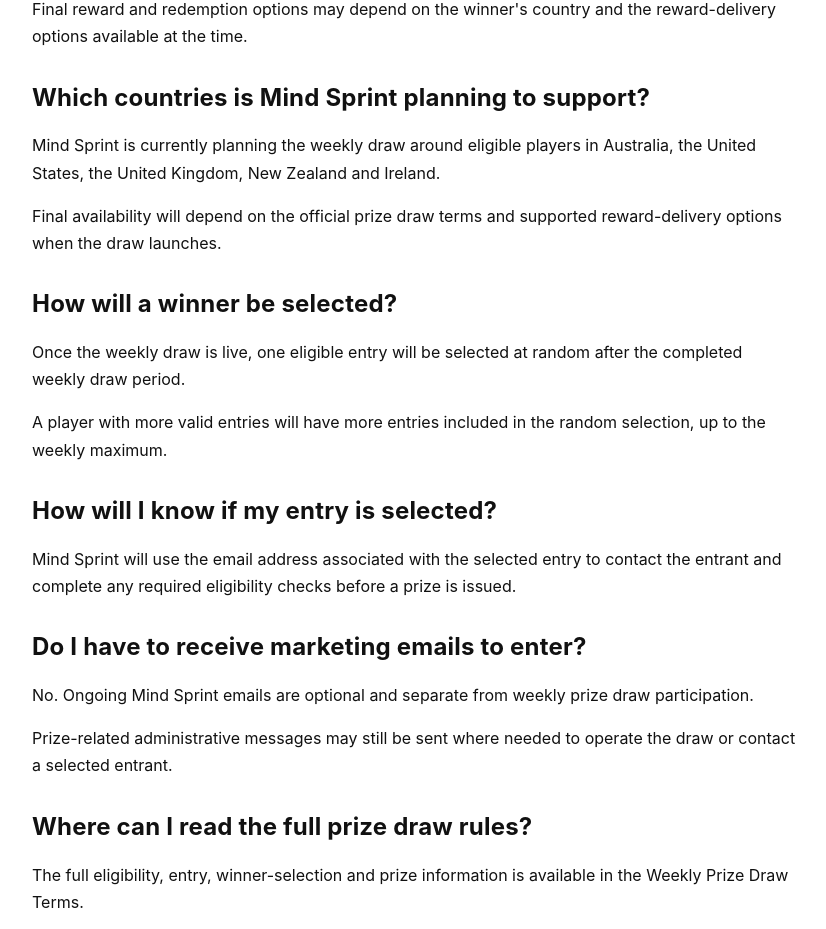
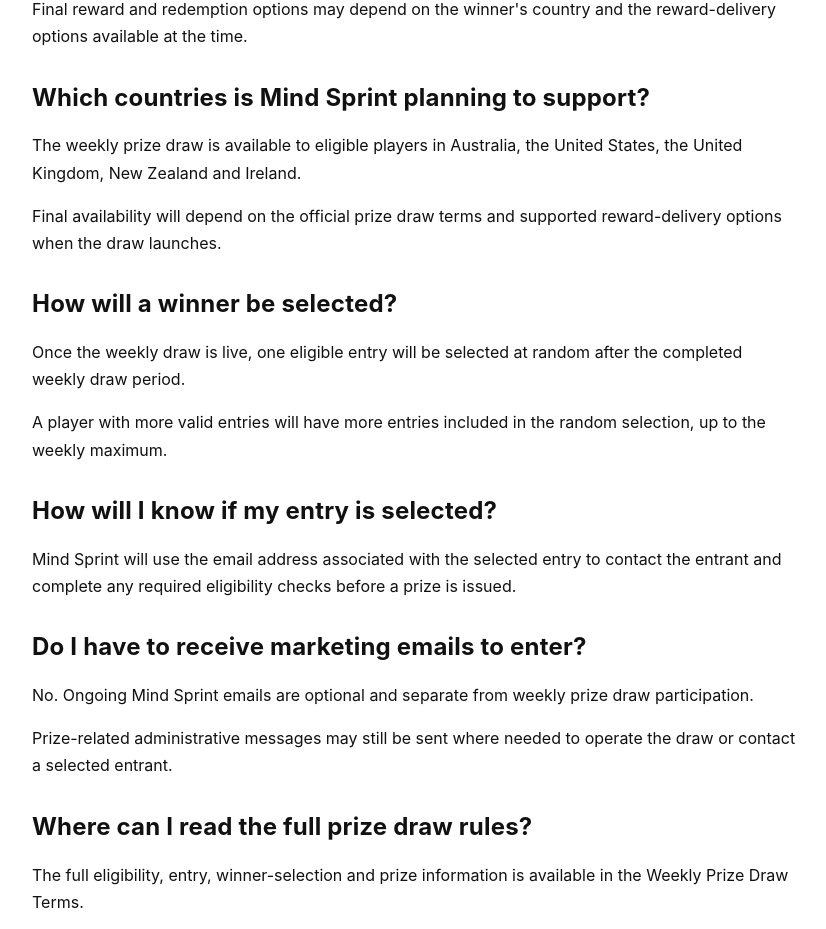
Before and after one commit to justinchase1984/mind-sprint, a Next.js app: page /faq in a window 1280 px wide. Shown: the part 3078-4007 px from the top of the page, without its empty margins (224-1050 px from the left). Built offline with nearby package versions, Linux system fonts and the light colour scheme; no server answers.

Commit message:
Update faq.tsx

```diff
--- a/pages/faq.tsx
+++ b/pages/faq.tsx
@@ -626,9 +626,8 @@ export default function FAQ() {
         </h2>
 
         <p>
-          Mind Sprint is currently planning the weekly draw around eligible
-          players in Australia, the United States, the United Kingdom, New
-          Zealand and Ireland.
+          The weekly prize draw is available to eligible players in Australia,
+  the United States, the United Kingdom, New Zealand and Ireland.
         </p>
 
         <p>
```
